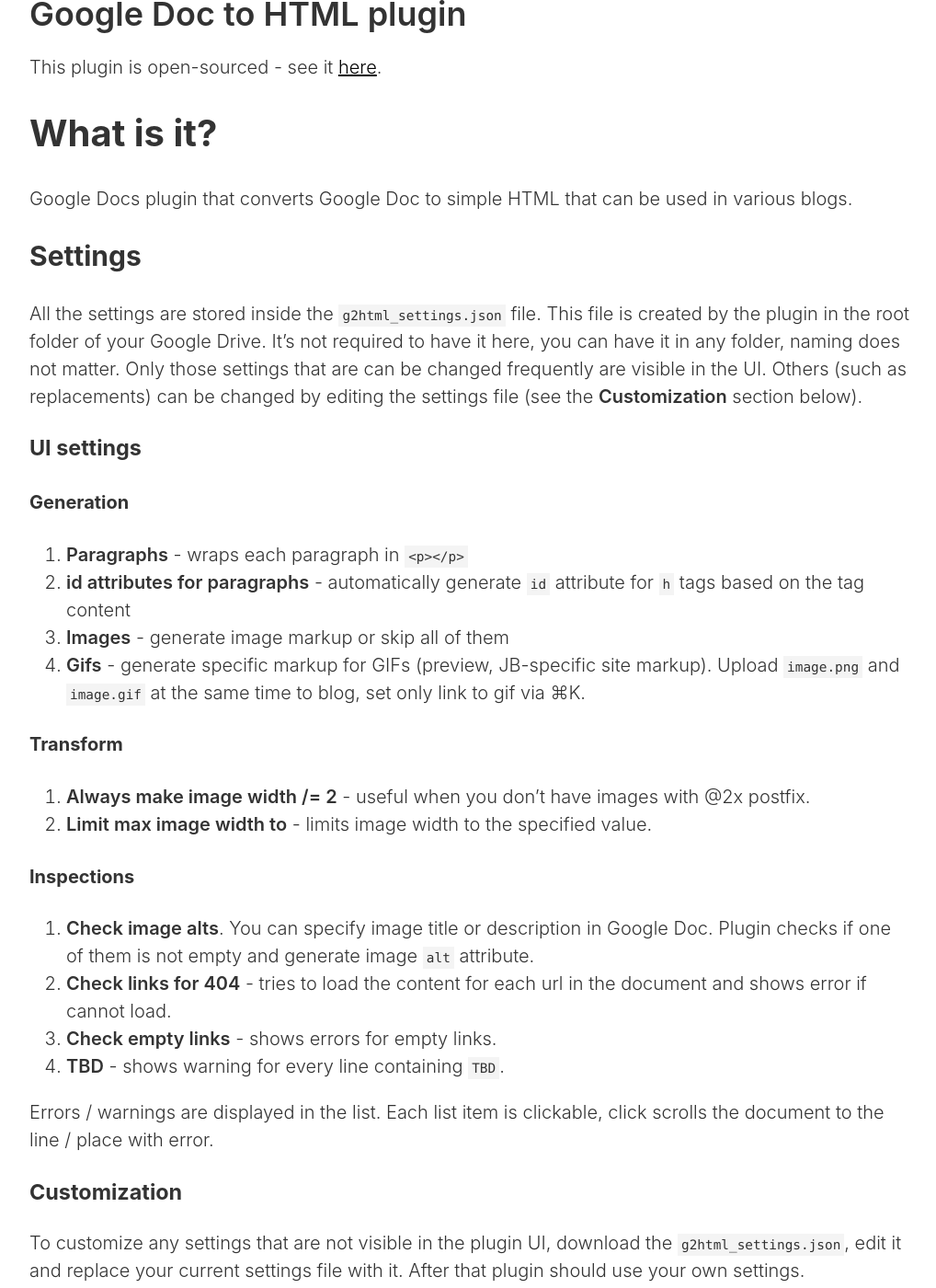
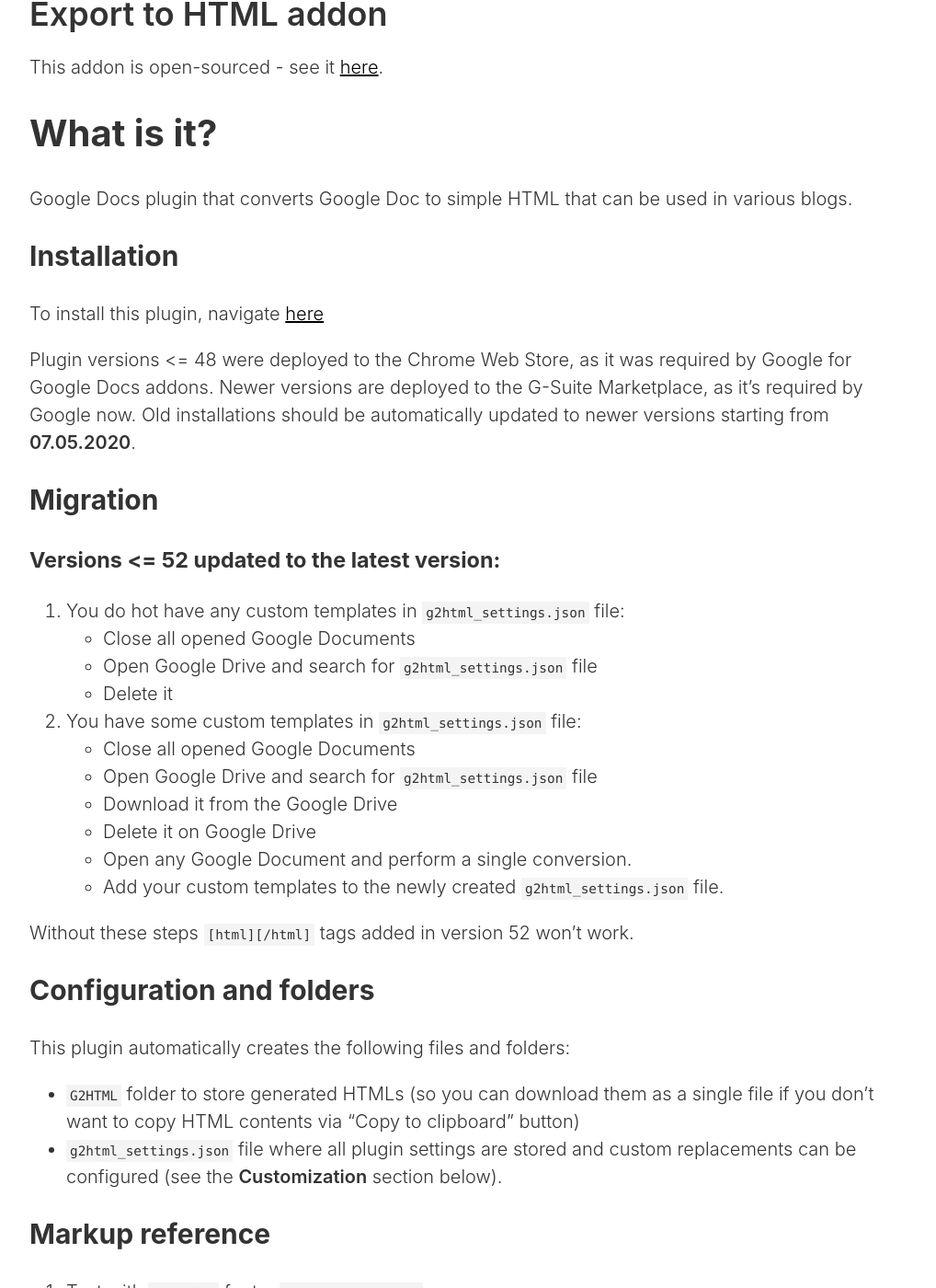
Before and after one commit to yeswolf/yeswolf.github.io, a Jekyll site: the page built from _posts/2018-08-13-plugins.md, in a window 1280 px wide and 1400 px high, scrolled down 225 px. Shown: the whole window at 92% size, without its empty margins (128-1146 px from the left). Built offline with Jekyll 4.4.1, drawn with Linux system fonts in a browser that asks for light colours; nearby versions of some CDN libraries; comment, search, counter and statistics services are not loaded; some of the changed text lies outside the part shown.

Commit message:
Fix plugin homepage.

````diff
--- a/_posts/2018-08-13-plugins.md
+++ b/_posts/2018-08-13-plugins.md
@@ -1,124 +1,192 @@
 ---
 layout: post
-title:  "Google Doc to HTML plugin"
+title:  "Export to HTML addon"
 date:   13 Aug 2018
-categories: plugins
+categories: addons
 author: yeswolf
 author_bio: false
 ---
 
-This plugin is open-sourced - see it [here](https://github.com/yeswolf/G2HTML).
+This addon is open-sourced - see it [here](https://github.com/yeswolf/G2HTML).
 
 # What is it?
 
 Google Docs plugin that converts Google Doc to simple HTML that can be used in various blogs.
 
+## Installation
+
+To install this plugin, navigate [here](https://gsuite.google.com/marketplace/app/google_doc_to_html/807648787184)
+
+Plugin versions <= 48 were deployed to the Chrome Web Store, as it was required by Google for Google Docs addons.
+Newer versions are deployed to the G-Suite Marketplace, as it's required by Google now.
+Old installations should be automatically updated to newer versions starting from **07.05.2020**.
+
+## Migration
+
+###  Versions <= 52 updated to the latest version:
+
+1. You do hot have any custom templates in `g2html_settings.json` file:
+   * Close all opened Google Documents
+   * Open Google Drive and search for `g2html_settings.json` file
+   * Delete it
+2. You have some custom templates in `g2html_settings.json` file:
+   * Close all opened Google Documents
+   * Open Google Drive and search for `g2html_settings.json` file
+   * Download it from the Google Drive
+   * Delete it on Google Drive
+   * Open any Google Document and perform a single conversion.
+   * Add your custom templates to the newly created `g2html_settings.json` file.
+
+Without these steps `[html][/html]` tags added in version 52 won't work.
+
+## Configuration and folders
+
+This plugin automatically creates the following files and folders:
+
+* `G2HTML` folder to store generated HTMLs (so you can download them as a single file if you don't want to copy HTML contents via "Copy to clipboard" button)
+* `g2html_settings.json` file where all plugin settings are stored and custom replacements can be configured (see the **Customization** section below).
+
+## Markup reference
+
+1. Text with `Consolas` font = `<code>text</code>`
+2. `[d]Title[/d]` = `<p><a class="jb-download-button" href="some url"><i class="download-icon"></i>Title</a></p>`. Change `some url` to your IDE's download url in `g2html_settings.json`.
+3. `[e]http://youtube_link[/e]` = `<iframe width="560" height="315" src="http://youtube_link" frameborder="0" allow="autoplay; encrypted-media" allowfullscreen></iframe>`
+4. `[more]` = `<!--more-->`
+5. Select image → ```⌘⌥Y``` → Set ```Alt``` or ```Description``` for image = `alt` attribute for image.
+6. Select image → ```⌘K``` → Set link = `src` attribute of the image having this link.
+7. `[html]<html part>[/html]` = `<html part>` part inserted into rendered HTML without any changes. Great for a custom markup.
+
+Tip: you can define your own tags, see the **Customization** section below.
+
+## Working with images
+
+The following workflow should be used to deal with images inside the Google Doc to use this plugin efficiently:
+
+1. Upload various images to have final links
+2. Insert them to Google Doc
+3. Set alt and image link using the approach from **Markup reference** section
+4. For GIFs: have the same name and links for the GIF preview and the GIF itself, e.g. upload them at the same time. Set only link to the GIF image itself and turn on `Generate | Gifs` in settings. After that, GIF player markup will be generated automatically.
+
+## General workflow
+
+1. Write the Google Document
+2. Execute Add-ons → Export to HTML → Convert
+3. Change settings if needed and press "Convert"
+4. Empty warnings / errors list is displayed if everything is OK
+5. List with warnings/errors is displayed if there are some problems. Click the warning or error description to navigate to the place in the document and fix it. Navigation uses bookmarks to jump to the specific place in the document (there is no other way to implement it), and as soon as warning / error is fixed, corresponding bookmark is removed.
+6. As soon as all problems are fixed, copy rendered HTML to clipboard and paste it to the blog post.
+
+## Toolbar controls (from left to right)
+
+1. Re-run conversion with previously selected settings
+2. Copy generated HTML to clipboard
+3. Clear all bookmarks, warnings and errors
+4. Open settings
+5. Help link
+
 ## Settings
 
-All the settings are stored inside the `g2html_settings.json` file. This file is created by the plugin in the root folder of your Google Drive. It's not required to have it here, you can have it in any folder, naming does not matter.
-Only those settings that are can be changed frequently are visible in the UI. Others (such as replacements) can be changed by editing the settings file (see the **Customization** section below).
+### Generation
 
-### UI settings
-#### Generation
+1. **Paragraphs** - wrap each paragraph in `<p></p>`.
+2. **id attributes for headings** - automatically generate `id` attribute for `h` tags based on the tag content. You can add your own custom regexps for transforming heading content into id in `idtemplates` sections in `g2html_settings.json` file.
+2. **Images** - generate image markup for images in Google Document.
+3. **Gifs** - generate specific markup for GIFs (preview, JB-specific site markup), see **Working with images** section.
 
-1. **Paragraphs** - wraps each paragraph in `<p></p>`
-2. **id attributes for paragraphs** - automatically generate `id` attribute for `h` tags based on the tag content
-2. **Images** - generate image markup or skip all of them
-3. **Gifs** - generate specific markup for GIFs (preview, JB-specific site markup). Upload `image.png` and `image.gif` at the same time to blog, set only link to gif via ⌘K.
-
-#### Transform
+### Transform
 
 1. **Always make image width /= 2** - useful when you don't have images with @2x postfix.
-2. **Limit max image width to** - limits image width to the specified value.
+2. **Limit max image width to** - limits max image width to the specified value.
 
+### Inspections
 
-#### Inspections
+1. **Image alts** - check if each and every `alt` image attribute is not empty
+2. **404 errors (slow)** - tries to load the content for each url in the document (including images) and reports if there is a problem with loading the content.
+3. **Marketing tokens in links (UTMs, etc)** - checks for various marketing tokens in URL and warns you (since you don't need them in original text)
+4. **Empty links** - shows errors for empty links.
+5. **TODOs** - shows warning for every text or link containing `TBD`. Tip: if you don't want to insert the link to some resource right now, enter "TBD" instead of the URL.
+6. **Shortcuts** - detect shortcuts that do not have "Consolas" font (```<code>``` tags) set.
+7. **Multiple spaces** - detect several spaces instead of a single one in text.
+8. **Title Case** - checks document title for so-called "Title Case" rules and suggests a correct title
 
-1. **Check image alts**. You can specify image title or description in Google Doc. Plugin checks if one of them is not empty and generate image `alt` attribute.
-2. **Check links for 404** - tries to load the content for each url in the document and shows error if cannot load.
-3. **Check empty links** - shows errors for empty links.
-4. **TBD** - shows warning for every line containing `TBD`.
+### Behavior
 
-Errors / warnings are displayed in the list. Each list item is clickable, click scrolls the document to the line / place with error.
+1. **Always open settings before conversion** - by default plugin does not show the **Settings** screen when making a document conversion. This option forces it to always show this screen.
 
 ### Customization
 
 To customize any settings that are not visible in the plugin UI, download the `g2html_settings.json`, edit it and replace your current settings file with it. After that plugin should use your own settings.
 
-### All settings
+### Settings reference
 
-1. `paragraphs`. **Value**: `true` or `false`. Stores **Generate paragraphs** option.
-2. `heading_ids`. **Value**: `true` or `false`.Stores **Generate id attributes for paragraphs**.
-3. `gifs`. **Value**: `true` or `false`.Stores **Generate gifs** option.
-4. `generate_images`. **Value**: `true` or `false`. Stores **Generate images** option.
-5. `fetch_links`. **Value**: `true` or `false`. Stores **Check links for 404** option.
-6. `empty_links`. **Value**: `true` or `false`. Stores **Check empty links** option.
-7. `image_alts`. **Value**: `true` or `false`. Stores **Check image alts** option.
-8. `idtemplates`. Array of templates for replacing certain characters for header `id` attribute. Each template has the following format:
-```json
-{
-     "regexp": "c\\+\\+", //escaped RegExp
-     "replacement": "cpp" //text to insert instead of characters matched by regexp
-}
-```
-9. `templates`. Array of templates for text transformations. First accepted template format:
-```json
-{
-    "attributes": {
-        "LINK_URL": true
-    },
-    "replacement": "<a href=\"LINK_URL\">$TEXT$</a>"
-}
-```
-   Each text element in the Google Docs a) contains a text b) has some markup attributes (background color, foreground color, font family etc).
-   `attributes` map contains key-value pairs. The key is one of the text [attribute names](https://developers.google.com/apps-script/reference/document/attribute). Value is the value of this attribute. `<attribute>:null` pair means that there should be no such attribute for the text.
-   `replacement` is the replacement markup to be inserted into the HTML. The `$TEXT$` variable contains the text of the text element. You can use various text attributes in the markup. To do that, just insert the text attribute name.
+#### Generate
 
-   In the example above, we match all the text elements having non-empty link (`LINK_URL` attribute). In the resulting HTML, each of such elements is wrapped in `<a>` tag with a link from the `LINK_URL` attribute.
+1. `paragraphs`. **Value**: `true` or `false`. Stores **Paragraphs** option.
+2. `heading_ids`. **Value**: `true` or `false`. Stores **id attributes for paragraphs**.
+3. `gifs`. **Value**: `true` or `false`. Stores **Gifs** option.
+4. `generate_images`. **Value**: `true` or `false`. Stores **Images** option.
 
-   Second accepted template format:
-```json
-{
-    "regexp": "\\[d\\](.*)\\[\\/d\\]",
-    "replacement": "<p><a class=\"jb-download-button\" href=\"some url\"><i class=\"download-icon\"></i>$1</a></p>"
-}
-```
+#### Transform
+5. `transform_image_width`. **Value**: `true` or `false`. Stores **Always make image_width /= 2** option.
+6. `max_image_width`. **Value**: integer, 800 by default. Stores **Limit max image width to** option.
 
-   `regexp` is a regular expression that matches the text of the text element. Nothing else, no attributes are accepted here.
-   You can define matcher groups and use them inside the `replacement` attribute. Example below shows how we can use the following custom text in our Google Document:
+#### Inspections
+7. `image_alts`. **Value**: `true` or `false`. Stores **Image alts** option.
+8. `url_tokens`. **Value**: `true` or `false`. Stores **Marketing tokens in links (UTMs, etc)** option.
+9. `fetch_links`. **Value**: `true` or `false`. Stores **404 errors (slow)** option.
+10. `empty_links`. **Value**: `true` or `false`. Stores **Empty links** option.
+11. `tbd`. **Value**: `true` or `false`. Stores **TODOs** option.
+12. `shortcuts`. **Value**: `true` or `false`. Stores **Shortcuts** option.
+13. `spaces`. **Value**: `true` or `false`. Stores **Multiple spaces** option.
+14. `title_case`. **Value**: `true` or `false`. Stores **Title Case** option.
+15. `open_settings_on_start`. **Value**: `true` or `false`. Stores the behavior option.
+16. `idtemplates`. Array of templates for replacing certain characters for header `id` attribute. Each template has the following format:
+    ```json
+    {
+        "regexp": "c\\+\\+", //escaped RegExp
+        "replacement": "cpp" //text to insert instead of characters matched by regexp
+    }
+    ```
+17. `templates`. Array of templates for text transformations. First accepted template format:
+    ```json
+    {
+        "attributes": {
+            "LINK_URL": true
+        },
+        "replacement": "<a href=\"LINK_URL\">$TEXT$</a>"
+    }
+    ```
+    Each text element in the Google Docs a) contains a text b) has some markup attributes (background color, foreground color, font family etc).
+    `attributes` map contains key-value pairs. The key is one of the text [attribute names](https://developers.google.com/apps-script/reference/document/attribute). Value is the value of this attribute. `<attribute>:null` pair means that there should be no such attribute for the text.
+    `replacement` is the replacement markup to be inserted into the HTML. The `$TEXT$` variable contains the text of the text element. You can use various text attributes in the markup. To do that, just insert the text attribute name.
 
-   `[d]Download My IDE![/d]`
+    In the example above, we match all the text elements having non-empty link (`LINK_URL` attribute). In the resulting HTML, each of such elements is wrapped in `<a>` tag with a link from the `LINK_URL` attribute.
 
-   This text is transformed into the following HTML markup:
-```html
-    <p><a class="jb-download-button" href="some url"><i class="download-icon"></i>Download My IDE!</a></p>
-```
+    Second accepted template format:
+    ```json
+    {
+        "regexp": "\\[d\\](.*)\\[\\/d\\]",
+        "replacement": "<p><a class=\"jb-download-button\" href=\"some url\"><i class=\"download-icon\"></i>$1</a></p>"
+    }
+    ```
 
-**Suggestion**: as some typical text elements (like links) are handled by the general parser logic, it's not recommended to alter them via templates for now. There is no easy way to simplify the example above - the only way to have the correct template for you is to configure it once for your product.
+    `regexp` is a regular expression that matches the text of the text element. Nothing else, no attributes are accepted here.
+    You can define matcher groups and use them inside the `replacement` attribute. Example below shows how we can use the following custom text in our Google Document:
 
-Checklist for custom templates:
+    `[d]Download My IDE![/d]`
+
+    This text is transformed into the following HTML markup:
+    ```html
+        <p><a class="jb-download-button" href="some url"><i class="download-icon"></i>Download My IDE!</a></p>
+    ```
+
+    **Suggestion**: as some typical text elements (like links) are handled by the general parser logic, it's not recommended to alter them via templates for now. There is no easy way to simplify the example above - the only way to have the correct template for you is to configure it once for your product.
+
+#### Checklist for custom templates:
 
 1. Check regexp escaping.
 2. Check if your json is valid at all.
 3. If something does not work, please ping me.
-
-## Markup reference
-
-1. `Consolas` font = `<code>text</code>`
-2. `[d]Title[/d]` = `<p><a class="jb-download-button" href="some url"><i class="download-icon"></i>Title</a></p>`. Change `some url` to your IDE's download url.
-3. `[e]http://youtube_link[/e]` = `<iframe width="560" height="315" src="http://youtube_link" frameborder="0" allow="autoplay; encrypted-media" allowfullscreen></iframe>`
-4. `[more]` = `<!--more-->`
-5. ⌘⌥Y→ Set Alt or Description for image = `alt` attribute for having the text specified.
-6. Select image → ⌘K → Set link = `src` attribute of the image having this link. For gifs: set the link to the .gif image and have the preview .png with the same URL as for .gif image to automatically generate the gif player markup.
-7. Image having @2x at the end = width / 2 for the `width` attribute.
-
-## Controls (from left to right)
-
-1. Re-run conversion with previously selected settings
-2. Open settings
-3. Copy generated HTML to clipboard
-4. Download generated HTML as HTML file
-5. Help link
 
 ## Limitations
 
````
